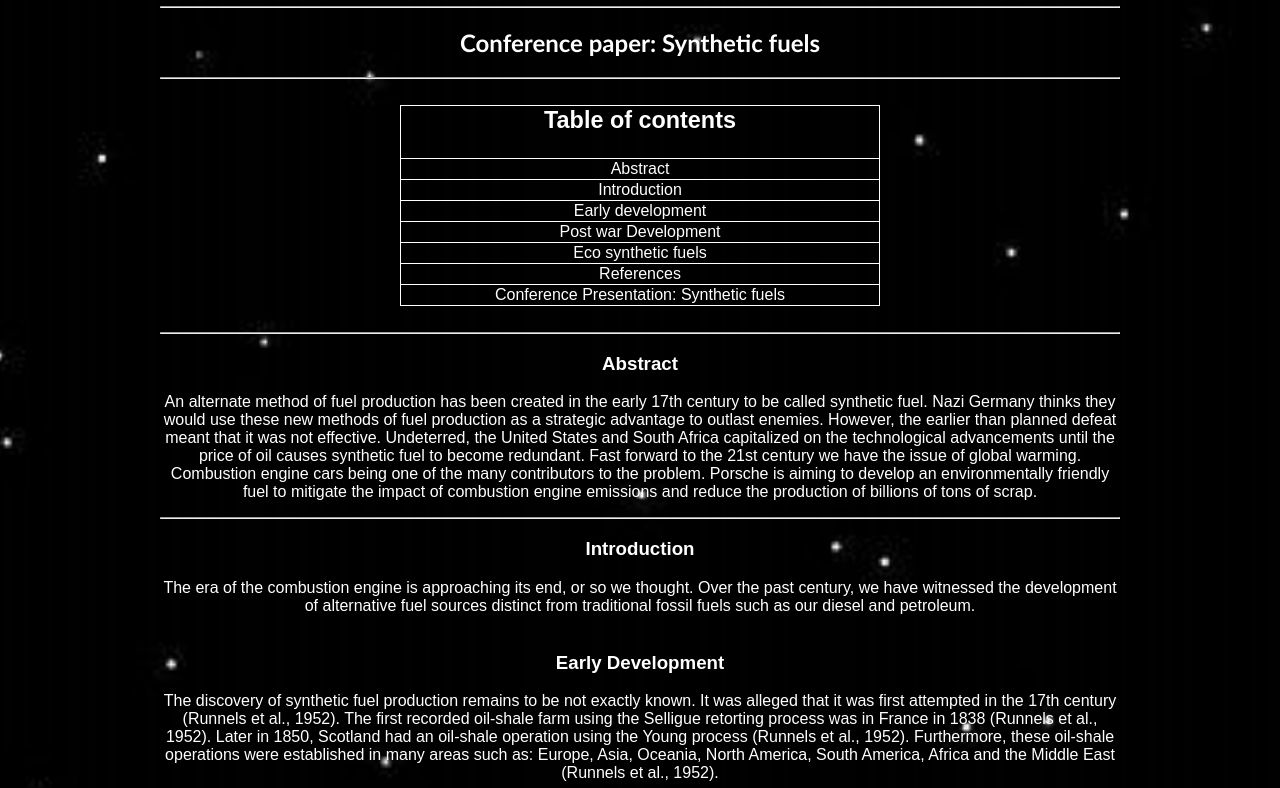
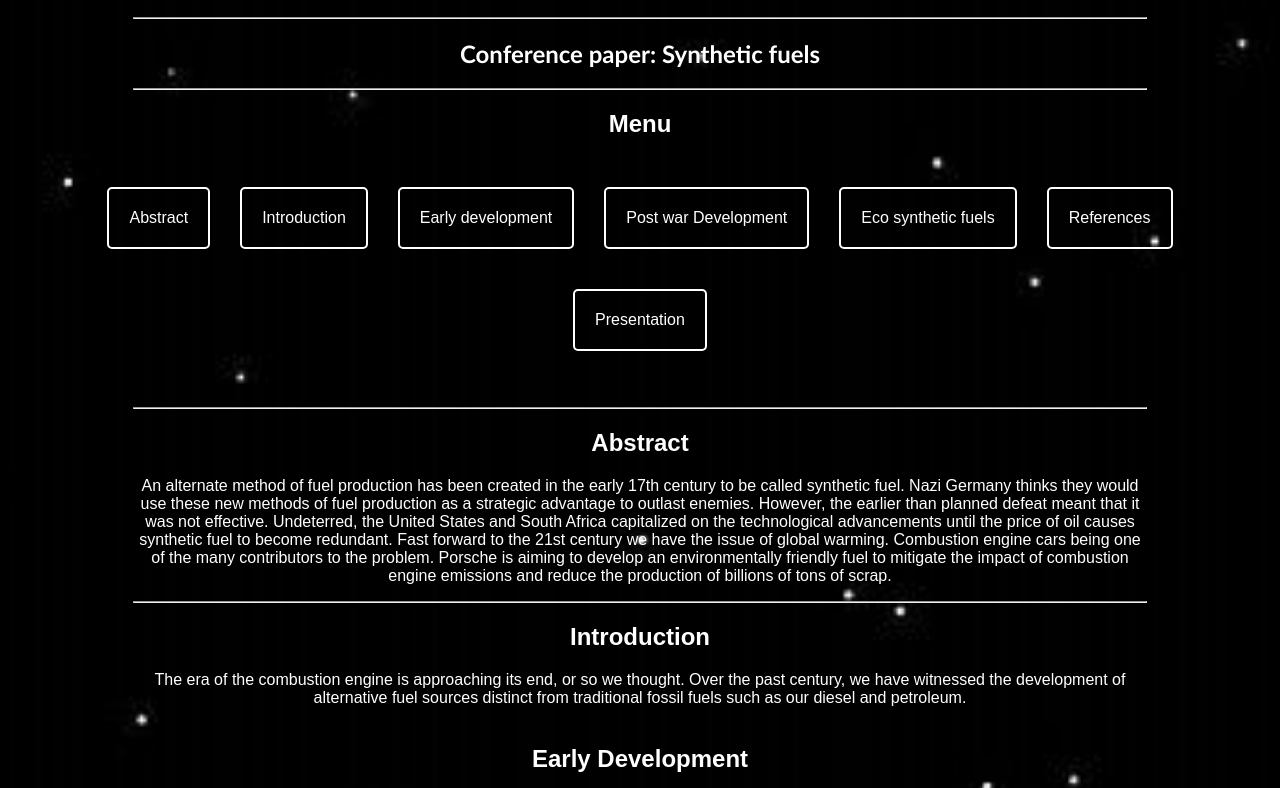
Before and after one commit to FEPSFY6797020/FY6797020, a plain HTML site: page index.html in a window 1280 px wide. Shown: the part 218-1006 px from the top of the page. Drawn offline with Linux system fonts and the light colour scheme.

Commit message:
Update index.html

```diff
--- a/index.html
+++ b/index.html
@@ -1,11 +1,11 @@
 <html>
 
 <head>
+  <body id="top">
   <meta name="viewport" content="width=device-width, initial-scale=1">
   <link rel="icon" href="favicon.png" type="image/x-icon">
   <title>A New Hope: Synthetic Fuel</title>
     <style>
-
         body {
           background-image: url("stars.jpg");
           background-size: cover;
@@ -15,19 +15,7 @@
           color: white;
           font-family: Arial, sans-serif;
           text-align: center;
-      max-width: 75%;
-      margin-left: auto;
-      margin-right: auto;
-    }
 
-    table {
-      font-family: Arial, sans-serif;
-      border-collapse: collapse;
-      width: 50%;
-      margin: 0 auto;
-      color: white;
-      border: 1px solid white;
-      text-align: center;
         }
 
         img {
@@ -38,40 +26,45 @@
         @media screen and (max-width: 800px) {
         }
 
-    th {
-      border: 1px solid white;
-      text-align: center;
-      font-size: 20px;
-      vertical-align: middle
-    }
-
-    td {
-      border: 1px solid white;
-    }
-
-    td:hover {
-      color: white;
-      background-color: #444;
-    }
-
-    p.ex1 {
-      margin-left: 250px;
+        p {
+          width: 80%;
+          margin-left: auto;
+          margin-right: auto;
         }
 
         .mySlides {
           display: none;
         }
+        hr {
+          width: 80%;
+          margin-left: auto;
+          margin-right: auto;
+        }
 
-    table a {
+        #banner {
+          padding: 10px;
+          text-align: center;
+          display: flex;
+          justify-content: center;
+          flex-wrap: wrap;
+        }
+
+        #banner a {
           color: white;
           text-decoration: none;
+          margin: 0 15px;
+          padding: 20px;
+          border: 2px solid white;
+          border-radius: 5px;
+          transition: background-color 0.3s;
+          margin-bottom: 20px;
+          margin-top: 20px;
         }
 
+        #banner a:hover {
+          text-decoration: none;
+          background-color: #333;
 
-    .button {
-      margin-right: 10px;
-      padding: 5px 10px;
-      font-size: 16px;
         }
     </style>
   <img src="Logo.png" alt="Banner" width="1080" height="auto">
@@ -83,50 +76,70 @@
 </head>
 
 <body>
+  <h2>Menu</h2>
 
-  <table>
+  <div id="banner">
     <tr>
-      <th>
-        <h3>Table of contents</h3>
-      </th>
+      <td><a href="#Abstract" onclick="scrollToSection('Abstract')">Abstract</a></td>
+      <td><a href="#Introduction" onclick="scrollToSection('Introduction')">Introduction</a></td>
+      <td><a href="#Early_Development" onclick="scrollToSection('Early_Development')">Early development</a></td>
+      <td><a href="#Post_war_Development" onclick="scrollToSection('Post_war_Development')">Post war Development</a></td>
+      <td><a href="#Eco_synthetic_fuels" onclick="scrollToSection('Eco_synthetic_fuels')">Eco synthetic fuels</a></td>
+      <td><a href="#References" onclick="scrollToSection('References')">References</a></td>
+      <td><a href="#Conference_Presentation:_Synthetic_fuels" onclick="scrollToSection('Conference_Presentation:_Synthetic_fuels')">Presentation</a></td>
     </tr>
-    <tr>
-      <td><a href="#Abstract">Abstract</a></td>
-    </tr>
-    <tr>
-      <td><a href="#Introduction">Introduction</a></td>
-    </tr>
-    <tr>
-      <td><a href="#Early_Development">Early development</a></td>
-    </tr>
-    <tr>
-      <td><a href="#Post_war_Development">Post war Development</a></td>
-    </tr>
-    <tr>
-      <td><a href="#Eco_synthetic_fuels">Eco synthetic fuels</a></td>
-    </tr>
-    <tr>
-      <td><a href="#References">References</a></td>
-    </tr>
-    <tr>
-      <td><a href="#Conference_Presentation:_Synthetic_fuels">Conference Presentation: Synthetic fuels</a></td>
-    </tr>
-  <br>
-  </table>
+  </div>
+
+  <script>
+    function scrollToSection(sectionId) {
+      var section = document.getElementById(sectionId);
+      if (section) {
+        var startingY = window.pageYOffset;
+        var targetY = section.getBoundingClientRect().top + window.pageYOffset;
+
+        var easing = function (t) {
+          return t < 0.5 ? 4 * t * t * t : (t - 1) * (2 * t - 2) * (2 * t - 2) + 1;
+        };
+
+        var startTime;
+        var currentTime = Date.now();
+        var duration = 1000;
+
+        function scroll() {
+          currentTime = Date.now();
+          var time = Math.min(1, (currentTime - startTime) / duration);
+          window.scrollTo(0, startingY + (targetY - startingY) * easing(time));
+
+          if (time < 1) {
+            requestAnimationFrame(scroll);
+          }
+        }
+
+        requestAnimationFrame(function () {
+          startTime = Date.now();
+          scroll();
+        });
+      }
+    }
+  </script>
+
+
+
+
   <br>
   <hr>
-  <h3 id="Abstract">Abstract</h3>
+  <h2 id="Abstract">Abstract</h2>
   <p>
     An alternate method of fuel production has been created in the early 17th century to be called synthetic fuel. Nazi Germany thinks they would use these new methods of fuel production as a strategic advantage to outlast enemies. However, the earlier than planned defeat meant that it was not effective. Undeterred, the United States and South Africa capitalized on the technological advancements until the price of oil causes synthetic fuel to become redundant. Fast forward to the 21st century we have the issue of global warming. Combustion engine cars being one of the many contributors to the problem. Porsche is aiming to develop an environmentally friendly fuel to mitigate the impact of combustion engine emissions and reduce the production of billions of tons of scrap.
   </p>
   <hr>
-  <h3 id="Introduction">Introduction</h3>
+  <h2 id="Introduction">Introduction</h2>
   <p>
     The era of the combustion engine is approaching its end, or so we thought. Over the past century, we have witnessed the development of alternative fuel sources distinct from traditional fossil fuels such as our diesel and petroleum.
     <br>
      <br>
   </p>
-  <h3 id="Early_Development">Early Development</h3>
+  <h2 id="Early_Development">Early Development</h2>
   <p>
     The discovery of synthetic fuel production remains to be not exactly known. It was alleged that it was first attempted in the 17th century (Runnels et al., 1952). The first recorded oil-shale farm using the Selligue retorting process was in France in 1838 (Runnels et al., 1952). Later in 1850, Scotland had an oil-shale operation using the Young process (Runnels et al., 1952). Furthermore, these oil-shale operations were established in many areas such as: Europe, Asia, Oceania, North America, South America, Africa and the Middle East (Runnels et al., 1952).
     <br>
@@ -143,15 +156,16 @@
           (Yanping Chen et al.,2021)
         </figcaption>
     </figure>
-
+     <p>
     Despite these pioneering efforts, the awareness of the development of synthetic fuels remained relatively quiet due to inefficiencies and high costs. Germany took a significant interest in synthetic fuels to reduce its dependence on petroleum imports (Dry, 2004). During 1930s, the Nazi party focused its attention on synthetic fuels, as an economic standpoint and in preparation for outrunning any enemies. When Germany lost the war, their enemies banned synthetic fuel production in 1945 throughout the country (U.S. Department of State, 1945). This ban led to the dismantling of FTS plants, marking a sudden halt to the industry.
     <br>
      <br>
-<h3 id="Post_war_Development">Post war Development</h3>
-
+<h2 id="Post_war_Development">Post war Development</h2>
+        <p>
     However, this was not the end for synthetic fuels. Already in the 1930s, South African companies displayed interest in the subject, investing in the construction of FTS plants in South Africa. (Hilsenrath, 1989) After the war, the United States reignited its archaic enthusiasm for synthetic fuels.
     <br>
 <br>
+           <p>
     A milestone for the United States arrived on April 5th, 1944, when Congress approved the Synthetic Fuels Act. This legislation allocated $20 million resulting in the establishment of new laboratories and plant focused on advancing synthetic fuels. (Vietor, 1980). Progress and innovation continued at a steady but measured pace. During 1980’s in America, when a dramatic drop in oil prices prompted the discontinuation of further synthetic fuel production (Figure 2)(ChartsBin, 2014). Unfortunately, it was abandoned, and it wouldn't survive this time around.
     <br>
     <br>
@@ -164,23 +178,28 @@
         </figcaption>
     </figure>
     <br>
-    <h3 id="Eco_synthetic_fuels">Eco synthetic fuels</h3>
+    <h2 id="Eco_synthetic_fuels">Eco synthetic fuels</h2>
+              <p>
     A synthetic fuel is “a liquid or gaseous fuel derived from a source such as coal, shale oil, tar sands, or biomass, used as a substitute for oil or natural gas” (Cleveland & Morris, 2015). Early production of synthetic fuels was environmentally still damaging as it was just a process of turning coal into products like gas. During the process, toxic gases are created and released into the atmosphere (Dry, 2004).    <br>
 <br>
+                 <p>
     With recent technological advancements have rekindled interest in developing an alternative fuel system for conventional combustion engines that eliminates or dramatically reduces toxic emissions. There are around 1.474 billion cars on the road (Hedges Company, 2023). It is also said that there are around 26 million electric cars on the road (Iea, 2023). Then approximately 1.45 billion combustion engine vehicles could be scrapped and taken off the roads. If electric cars were to replace combustion cars, then would there be enough lithium to make batteries for them? Yet, transport is critical to the working of the efficient economies.
     <br>
 <br>
+                    <p>
     Modern synthetic fuels, known as e-fuels, offer a new hope. Porsche has been discreetly testing and developing e-fuels. This innovative fuel could potentially convert any combustion engines carbon dioxide-free with only the need for minor tweaks to the tuning of the car. In mid-2022, a plant in Chile began production of this new fuel. The e-fuel production process involves water and carbon dioxide. Hydrogen is generated via electrolysis, employing a direct current to split water molecules. The hydrogen is collected at the cathode, while the anode attracts carbon dioxide. This process, referred to as methanol synthesis, yields e-methanol, which is subsequently transformed into synthetic petrol through another process known as MTG synthesis (Porsche, 2019).
     <br>
 <br>
+                       <p>
     Porsche was determined to be producing around 130,000 litre of e-fuel a year in their new Chile production plant by the end of 2022. They showcased their innovation by fuelling all their pre-1966 911 cars at the 2023 Goodwood Revival Festival (Jupp, 2023). Within the automotive industry new automotive ideas and technique are first designed and trialled on racing vehicles. After positive results the new technology trickles down into newly built vehicles that are used by the public. Porsche tested their e-fuels in the 2021 and 2022 seasons of the Porsche Mobil Super Cup, with all participating cars running on their new e-fuel. Both ExxonMobil and Porsche are working together to advance the progress of biofuels as well as renewable efuels (ExxonMobil, 2021). This progress shows that we are not far off from having this technology within our everyday cars.
     <br>
 <br>
+                          <p>
   This is the only hope to save the combustion engine and car fanatics all around the world dread the day that we these magnificent machines will be just trophies in a glass cabinet rarely allowed to be used again. However, if we can get synthetic fuel to be produced at a sufficient rate and then distributed around the world not only could we save billions of tons of scrap but the motors that many of us adore and cherish.
   </p>
   <hr>
 
-  <h3 id="References">References</h3>
+  <h2 id="References">References</h2>
   <p>
 
       <br>
@@ -229,7 +248,7 @@
 target="_blank">https://pubs.rsc.org/en/content/articlehtml/2021/cs/d0cs00905a</a> (Accessed: 21 November 2023).
   </p>
   <hr>
-  <h3 id="Conference_Presentation:_Synthetic_fuels">Conference Presentation: Synthetic fuels</h3>
+  <h2 id="Conference_Presentation:_Synthetic_fuels">Presentation</h2>
   <script>
     var slideimage = ["slide1.png", "slide2.png", "slide3.png", "slide4.png"];
     var currentslide = 0;
@@ -284,6 +303,7 @@ target="_blank">https://pubs.rsc.org/en/content/articlehtml/2021/cs/d0cs00905a</
   </div>
 
 
+
 </body>
 
 </html>
```
Lines whose indentation alone changed are shown as unchanged.
